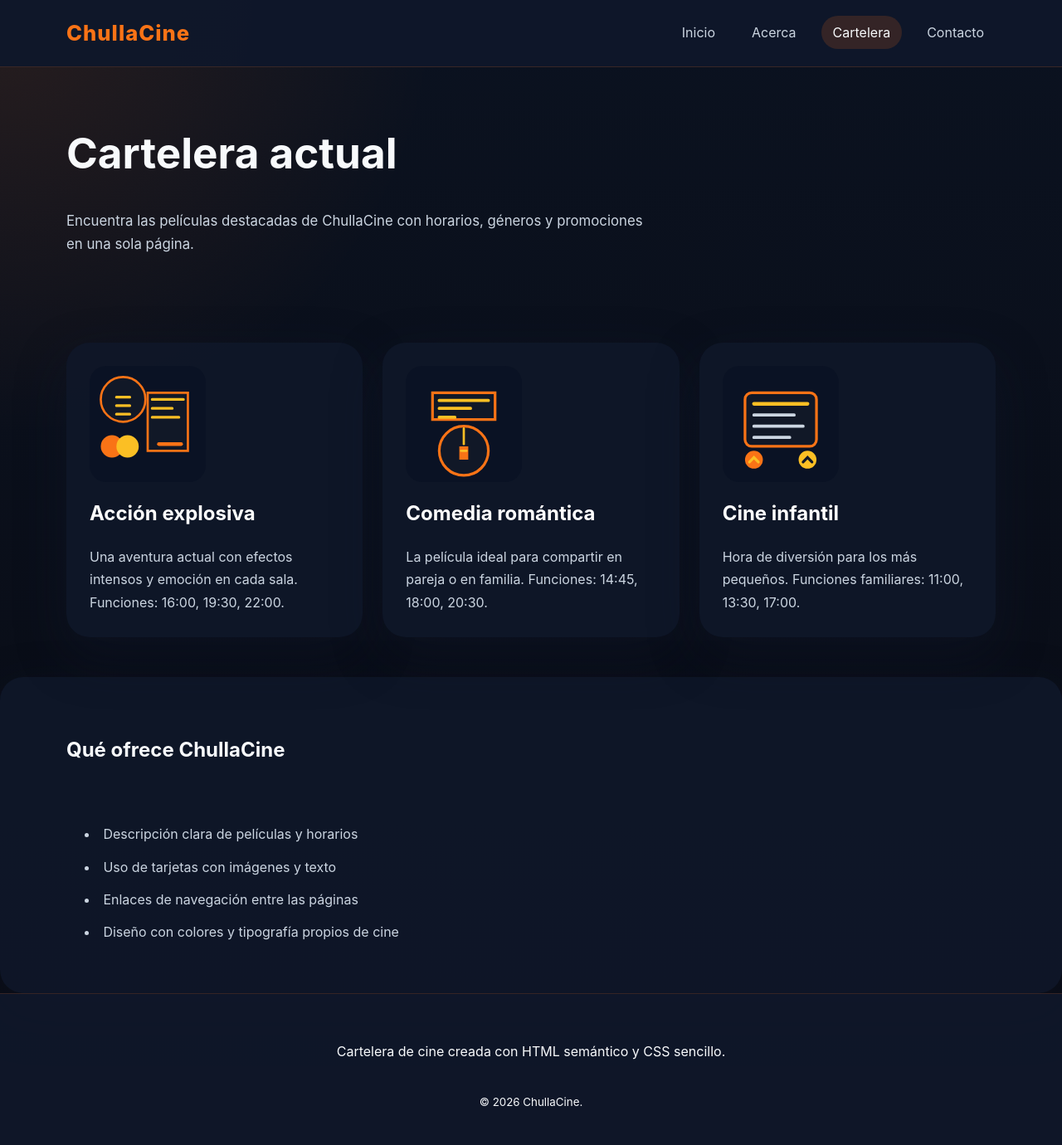
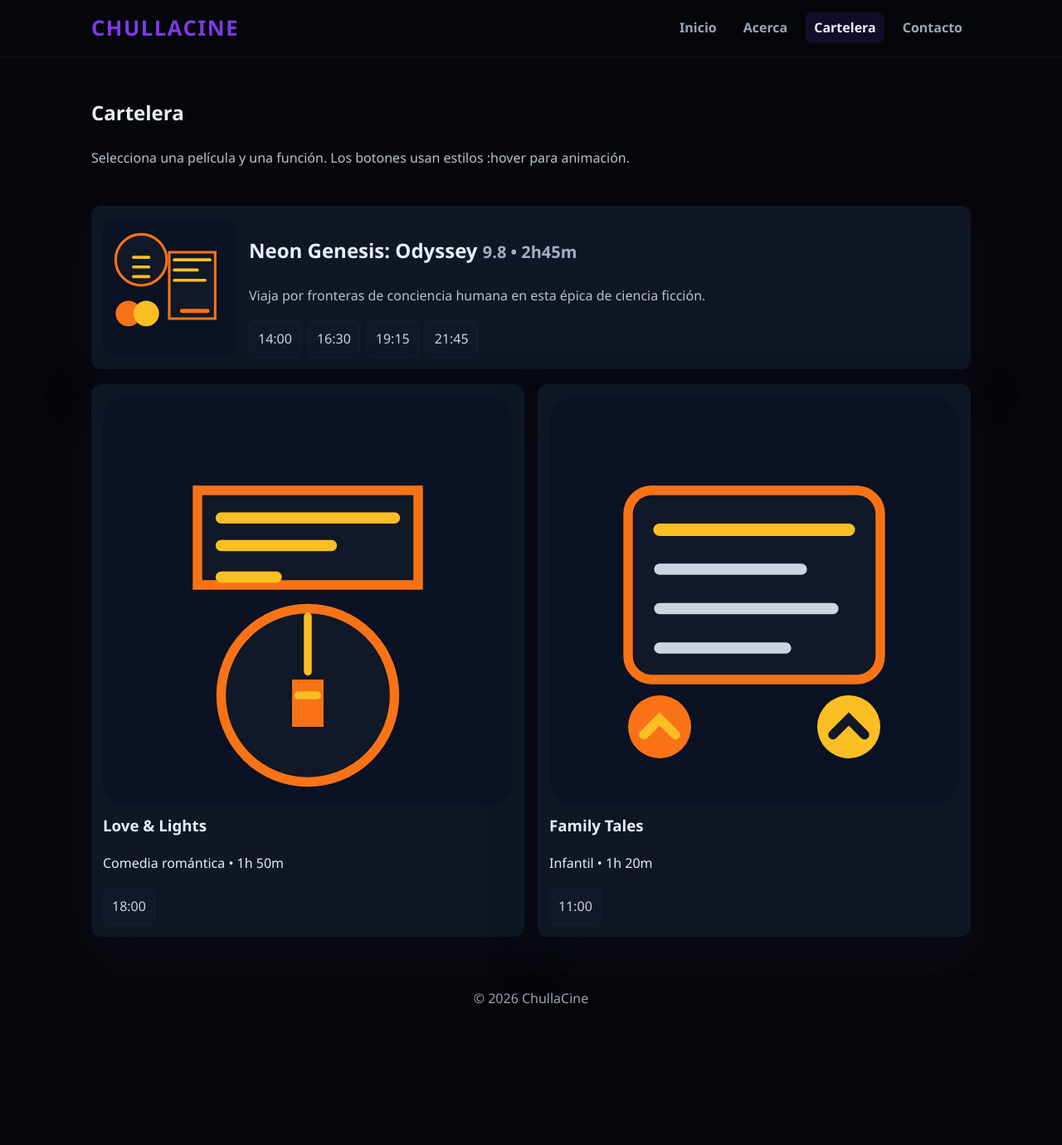
Before and after one commit to damontesdeoca2-cpu/U1Proyecto_Montesdeoca_Diego, a website: page services.html in a window 1280 px wide. Shown: the whole page at 83% size. After the commit the page ends 1238 px from the top, so only its background shows below. Drawn offline with Linux system fonts and the light colour scheme.

Commit message:
Refactor: simplify HTML pages (about, services, contact); keep concise CSS

```diff
--- a/css/styles.css
+++ b/css/styles.css
@@ -180,48 +180,48 @@ td {
   flex-direction: column;
   text-align: center;
 }
-.hero.plain-hero {
-  padding-top: 60px;
-  padding-bottom: 40px;
+:root{
+  --bg:#07060b;
+  --card:#0f1724;
+  --accent:#7c3aed; /* purple */
+  --accent2:#f0f000; /* neon yellow */
+  --text:#e6eef8;
 }
-.content-grid .grid-two {
-  display: grid;
-  grid-template-columns: minmax(0, 1fr) minmax(280px, 380px);
-  gap: 28px;
-}
-.content-grid article,
-.content-grid aside {
-  padding: 28px;
-}
-.content-grid aside code {
-  background: rgba(249, 115, 22, 0.12);
-  padding: 3px 6px;
-  border-radius: 6px;
-}
-.timeline ol {
-  margin: 24px 0 0;
-  padding-left: 1.2rem;
-}
-.timeline li {
-  margin-bottom: 14px;
-}
-.service-cards .cards-grid {
-  display: grid;
-  grid-template-columns: repeat(auto-fit, minmax(240px, 1fr));
-  gap: 24px;
-}
-.card {
-  padding: 28px;
-  display: grid;
-  gap: 18px;
-}
-.card h2 {
-  margin: 0;
-  color: white;
-}
-.card p {
-  margin: 0;
-  color: var(--muted);
+*{box-sizing:border-box}
+body{margin:0;font-family:Segoe UI,Arial,Helvetica,sans-serif;background:var(--bg);color:var(--text)}
+.container{width:min(1100px,calc(100% - 40px));margin:0 auto;padding:0 20px}
+.site-header{background:#05060a;padding:12px 0;border-bottom:1px solid rgba(124,58,237,0.12);position:sticky;top:0}
+.header-inner{display:flex;align-items:center;justify-content:space-between}
+.brand{font-weight:800;color:var(--accent);letter-spacing:0.06em}
+.nav-list{display:flex;gap:12px;list-style:none;margin:0;padding:0}
+.nav-list a{color:#9aa6b2;padding:8px 10px;border-radius:8px;text-decoration:none;font-weight:600}
+.nav-list a:hover,.nav-list a.active{background:rgba(124,58,237,0.12);color:var(--text)}
+.hero{display:flex;gap:30px;align-items:center;padding:48px 0}
+.hero-image img{width:520px;border-radius:14px;box-shadow:0 20px 50px rgba(0,0,0,0.6)}
+.hero-copy .eyebrow{color:var(--accent2);font-weight:800;font-size:0.85rem}
+.hero h1{margin:8px 0 12px;font-size:2rem}
+.hero p{color:#b6c1ca}
+.button{display:inline-block;padding:10px 16px;border-radius:10px;background:var(--accent);color:white;font-weight:700;text-decoration:none}
+.button.secondary{background:transparent;border:1px solid rgba(255,255,255,0.06);color:#cbd5e1}
+.cards-grid{display:grid;grid-template-columns:repeat(auto-fit,minmax(200px,1fr));gap:16px}
+.card{background:var(--card);padding:14px;border-radius:12px}
+.card h3{margin:8px 0 6px}
+.times{display:flex;gap:8px;flex-wrap:wrap;margin-top:8px}
+.time-btn{padding:8px 10px;border-radius:8px;background:#111827;color:#cbd5e1;text-decoration:none;border:1px solid rgba(255,255,255,0.03)}
+.time-btn:hover{background:var(--accent);color:white;transform:translateY(-4px)}
+.seat-map{display:grid;grid-template-columns:repeat(10,28px);gap:8px;justify-content:center;padding:18px}
+.seat{width:28px;height:28px;border-radius:6px;background:#061024;border:2px solid rgba(255,255,255,0.03);display:inline-block}
+input[type=checkbox]{display:none}
+input[type=checkbox]+label{cursor:pointer}
+input[type=checkbox]:checked+label{background:var(--accent2);box-shadow:0 6px 18px rgba(240,240,0,0.12);transform:scale(1.08)}
+.legend{display:flex;gap:12px;align-items:center;margin-top:12px}
+.legend span{display:inline-flex;align-items:center;gap:8px;color:#9fb0c6}
+.legend .box{width:16px;height:16px;border-radius:4px;display:inline-block}
+form{margin:0}
+label{display:block;margin-bottom:6px}
+input[type=text],input[type=email],textarea{width:100%;padding:10px;border-radius:8px;border:1px solid rgba(255,255,255,0.06);background:transparent;color:var(--text)}
+footer{padding:20px 0;color:#98a6b6;text-align:center;border-top:1px solid rgba(255,255,255,0.02);margin-top:40px}
+@media(max-width:880px){.hero{flex-direction:column}.hero-image img{width:100%}}
 }
 .card img {
   height: 140px;
--- a/services.html
+++ b/services.html
@@ -1,16 +1,16 @@
 <!DOCTYPE html>
 <html lang="es">
   <head>
-  <meta charset="UTF-8">
-  <meta name="viewport" content="width=device-width, initial-scale=1.0">
-  <title>Cartelera | ChullaCine</title>
-  <link rel="stylesheet" href="css/styles.css">
+    <meta charset="utf-8" />
+    <meta name="viewport" content="width=device-width,initial-scale=1" />
+    <title>ChullaCine — Cartelera</title>
+    <link rel="stylesheet" href="css/styles.css" />
   </head>
   <body>
     <header class="site-header">
       <div class="container header-inner">
-      <a class="brand" href="index.html">ChullaCine</a>
-      <nav aria-label="Navegación principal">
+        <a class="brand" href="index.html">CHULLACINE</a>
+        <nav aria-label="main navigation">
           <ul class="nav-list">
             <li><a href="index.html">Inicio</a></li>
             <li><a href="about.html">Acerca</a></li>
@@ -20,49 +20,49 @@
         </nav>
       </div>
     </header>
-  <main>
-    <section class="section hero plain-hero">
-      <div class="container">
-        <h1>Cartelera actual</h1>
-        <p>Encuentra las películas destacadas de ChullaCine con horarios, géneros y promociones en una sola página.</p>
+
+    <main class="container">
+      <section style="padding:28px 0">
+        <h1>Cartelera</h1>
+        <p style="color:#b5c3cf">Selecciona una película y una función. Los botones usan estilos :hover para animación.</p>
+      </section>
+
+      <section>
+        <article class="card" style="margin-bottom:18px">
+          <div style="display:flex;gap:16px;align-items:center">
+            <img src="images/services.svg" alt="poster" style="width:160px;border-radius:8px"/>
+            <div>
+              <h2>Neon Genesis: Odyssey <small style="color:#9fb0c6">9.8 • 2h45m</small></h2>
+              <p style="color:#b6c1ca">Viaja por fronteras de conciencia humana en esta épica de ciencia ficción.</p>
+              <div class="times" style="margin-top:12px">
+                <a class="time-btn" href="showtime.html">14:00</a>
+                <a class="time-btn" href="showtime.html">16:30</a>
+                <a class="time-btn" href="showtime.html">19:15</a>
+                <a class="time-btn" href="showtime.html">21:45</a>
               </div>
-    </section>
-    <section class="section service-cards">
-      <div class="container cards-grid">
+            </div>
+          </div>
+        </article>
+
+        <div class="cards-grid">
           <article class="card">
-          <img src="images/services.svg" alt="Cartel de película de acción">
-          <h2>Acción explosiva</h2>
-          <p>Una aventura actual con efectos intensos y emoción en cada sala. Funciones: 16:00, 19:30, 22:00.</p>
+            <img src="images/about.svg" alt="poster" />
+            <h3>Love & Lights</h3>
+            <p>Comedia romántica • 1h 50m</p>
+            <div class="times"><a class="time-btn" href="showtime.html">18:00</a></div>
           </article>
           <article class="card">
-          <img src="images/about.svg" alt="Cartel de película de comedia romántica">
-          <h2>Comedia romántica</h2>
-          <p>La película ideal para compartir en pareja o en familia. Funciones: 14:45, 18:00, 20:30.</p>
-        </article>
-        <article class="card">
-          <img src="images/contact.svg" alt="Cartel de película infantil">
-          <h2>Cine infantil</h2>
-          <p>Hora de diversión para los más pequeños. Funciones familiares: 11:00, 13:30, 17:00.</p>
+            <img src="images/contact.svg" alt="poster" />
+            <h3>Family Tales</h3>
+            <p>Infantil • 1h 20m</p>
+            <div class="times"><a class="time-btn" href="showtime.html">11:00</a></div>
           </article>
         </div>
       </section>
-    <section class="section info-section">
-      <div class="container">
-        <h2>Qué ofrece ChullaCine</h2>
-        <ul class="feature-list">
-          <li>Descripción clara de películas y horarios</li>
-          <li>Uso de tarjetas con imágenes y texto</li>
-          <li>Enlaces de navegación entre las páginas</li>
-          <li>Diseño con colores y tipografía propios de cine</li>
-        </ul>
-      </div>
-    </section>
     </main>
-  <footer class="site-footer">
-    <div class="container footer-inner">
-      <p>Cartelera de cine creada con HTML semántico y CSS sencillo.</p>
-      <small>© 2026 ChullaCine.</small>
-    </div>
+
+    <footer>
+      <div class="container">© 2026 ChullaCine</div>
     </footer>
   </body>
 </html>
```
Also changed, not shown: about.html (+27 -42 lines), contact.html (+36 -43 lines). Lines whose indentation alone changed are shown as unchanged.
